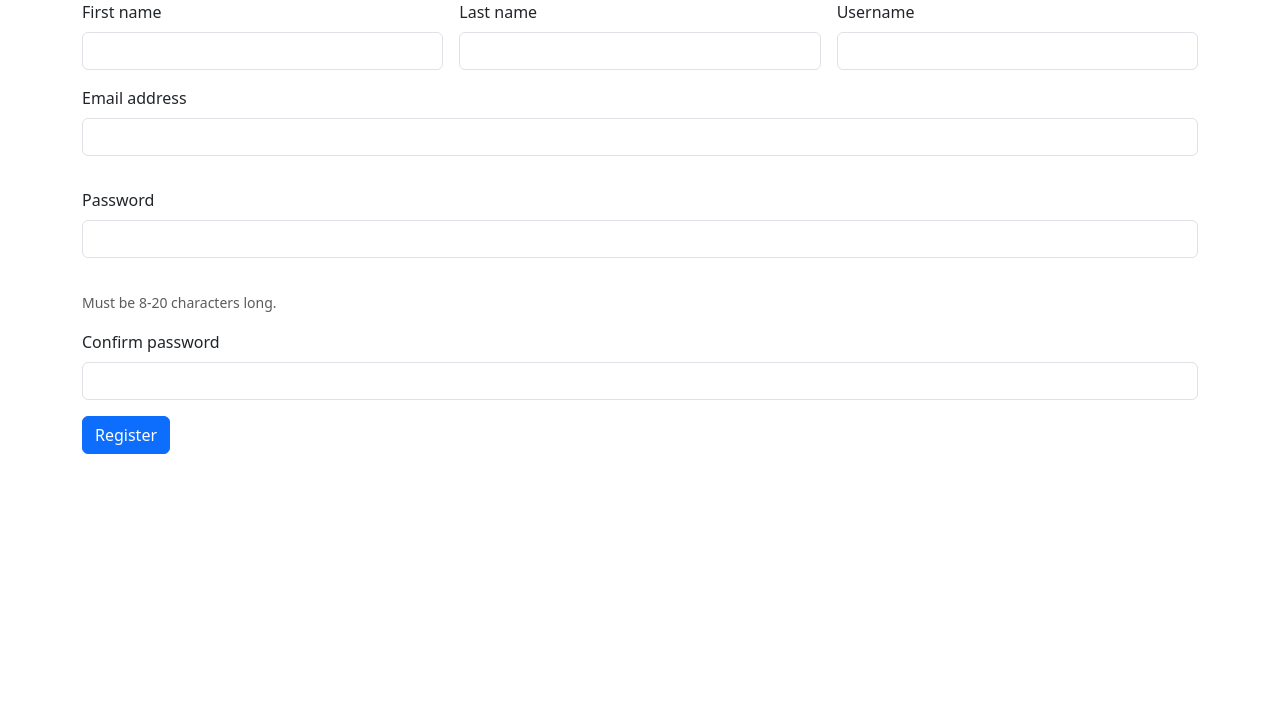
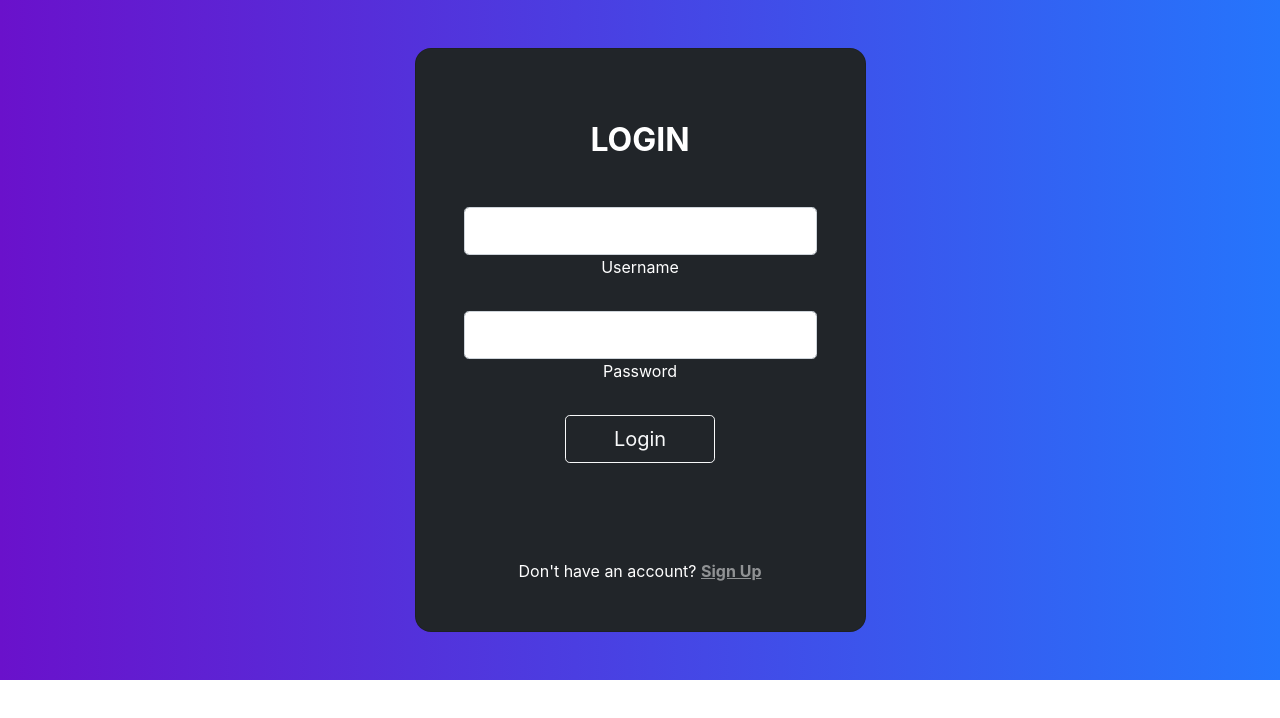
Before and after one commit to 203720/client, a React (Create React App) app: page / in a window 1280 px wide. Shown: the top 718 px of the page. Built offline with nearby package versions, Linux system fonts and the light colour scheme.

Commit message:
Add css to Login and Register

```diff
--- a/src/components/login/Login.css
+++ b/src/components/login/Login.css
@@ -0,0 +1,10 @@
+.gradient-custom {
+    /* fallback for old browsers */
+    background: #6a11cb;
+
+    /* Chrome 10-25, Safari 5.1-6 */
+    background: -webkit-linear-gradient(to right, rgba(106, 17, 203, 1), rgba(37, 117, 252, 1));
+
+    /* W3C, IE 10+/ Edge, Firefox 16+, Chrome 26+, Opera 12+, Safari 7+ */
+    background: linear-gradient(to right, rgba(106, 17, 203, 1), rgba(37, 117, 252, 1))
+  }
--- a/src/components/login/Login.js
+++ b/src/components/login/Login.js
@@ -1,4 +1,6 @@
 import axios from "axios";
+import './Login.css';
+import Register from '../register/Register';
 
 function Login() {
 
@@ -10,39 +12,91 @@
     }
 
     axios.post("http://localhost:8000/api/v1/login",postData, {Headers:{"Content-Type":"Application/json",},}).then((response) => {
+      alert("Bienvenido");
       console.log(response.data.token);
+
     }).catch((error) => {
+      alert(error.data);
       console.log(error.data.password[0]);
       console.log(error.data.username[0]);
     })
   };
 
   return (
+
+    <div>
+      <section class="gradient-custom">
+        <div class="container py-5 h-100">
+          <div class="row d-flex justify-content-center align-items-center h-100">
+            <div class="col-12 col-md-8 col-lg-6 col-xl-5">
+              <div class="card bg-dark text-white" style={{'border-radius': '1rem'}}>
+                <div class="card-body p-5 text-center">
+
+                  <div class="mb-md-5 mt-md-4 pb-5">
+
+                    <h2 class="fw-bold mb-2 text-uppercase">Login</h2>
+                    <p class="text-white-50 mb-5"></p>
+
+                    <div class="form-outline form-white mb-4">
+                      <input type="text" id="username" class="form-control form-control-lg" required/>
+                      <label class="form-label" for="typeEmailX">Username</label>
+                    </div>
+
+                    <div class="form-outline form-white mb-4">
+                      <input type="password" class="form-control form-control-lg" id="password" required />
+                      <label class="form-label" for="typePasswordX">Password</label>
+                    </div>
+
+                    <button class="btn btn-outline-light btn-lg px-5" type="submit" onClick={consume_login}>Login</button>
+
+                  </div>
+
+                  <div>
+                    <p class="mb-0">Don't have an account? <a href="." class="text-white-50 fw-bold">Sign Up</a></p>
+                  </div>
+
+                </div>
+              </div>
+            </div>
+          </div>
+        </div>
+        <div>
+        </div>
+      </section>
+    </div>
+
+
+
+
+
     // <div>
     //   <header className="App-header">
     //     <button onClick={consume_login}> Login </button>
     //   </header>
     // </div>
 
-    <div class = "container">
-        <div class="row g-3">
+    // <div class = "container">
+    //     <div class="row g-3">
 
-          <div class="col-md-4">
-              <label class="form-label">Username</label>
-              <div class="input-group has-validation">
-              <input type="text" class="form-control" id="username" aria-describedby="inputGroupPrepend" required/>
-              </div>
-          </div>
-          <div class="mb-3">
-              <label for="exampleInputPassword1" class="form-label">Password</label>
-              <input type="password" class="form-control" id="password" required/>
-          </div>
-        </div>
-          <header className="App-header">
-          <button type="submit" class="btn btn-primary" onClick={consume_login}>Register</button>
-              {/* <button onClick={consume_register}> Register </button> */}
-          </header>
-    </div>
+    //       <div class="col-md-4">
+    //           <label class="form-label">Username</label>
+    //           <div class="input-group has-validation">
+    //           <input type="text" class="form-control" id="username" aria-describedby="inputGroupPrepend" required/>
+    //           </div>
+    //       </div>
+    //       <div class="mb-3">
+    //           <label for="exampleInputPassword1" class="form-label">Password</label>
+    //           <input type="password" class="form-control" id="password" required/>
+    //       </div>
+    //     </div>
+    //       <header className="App-header">
+    //       <button type="submit" class="btn btn-primary" onClick={consume_login}>Register</button>
+    //           {/* <button onClick={consume_register}> Register </button> */}
+    //       </header>
+    // </div>
+
+
+
   );
 
 };
--- a/src/components/register/Register.css
+++ b/src/components/register/Register.css
@@ -0,0 +1,12 @@
+.gradient-custom {
+    /* fallback for old browsers */
+    background: #6a11cb;
+
+    /* Chrome 10-25, Safari 5.1-6 */
+    background: -webkit-linear-gradient(to right, rgba(106, 17, 203, 1), rgba(37, 117, 252, 1));
+
+    /* W3C, IE 10+/ Edge, Firefox 16+, Chrome 26+, Opera 12+, Safari 7+ */
+    background: linear-gradient(to right, rgba(106, 17, 203, 1), rgba(37, 117, 252, 1))
+
+
+  }
--- a/src/components/register/Register.js
+++ b/src/components/register/Register.js
@@ -1,4 +1,5 @@
 import axios from "axios";
+import './Register.css';
 
 function Register(){
     const consume_register=()=> {
@@ -22,70 +23,65 @@
       }
 
     return (
-        <div class="container">
-           {/* <div>
-            <div className="box">
-                <form>
-                    <label>Username:</label>
-                    <input class="input is-info" type="text" id="username" required/>
-                    <label>Password:</label>
-                    <input class="input is-info" type="password" id="password" required/>
-                    <label>Password2:</label>
-                    <input class="input is-info" type="password" id="password2" required/>
-                    <label>Email:</label>
-                    <input class="input is-info" type="text" id="email" required/>
-                    <label>FirstName:</label>
-                    <input class="input is-info" type="text" id='first_name' required/>
-                    <label>LastName:</label>
-                    <input class="input is-info" type="text" id='last_name' required/>
+        <div >
+            <section class="gradient-custom"  >
+                <div class="container py5 " style={{'bottom':'5px'}}>
+                <div class="row justify-content-center align-items-center">
+                    <div class="col-6 col-md-12 col-lg-6 "  >
+                    <div class="card bg-dark text-white" style={{'border-radius': '1rem'}}>
+                        <div class="card-body p-5 text-center">
 
+                        <div class="mb-md-5 mt-md-4 pb-5">
 
-                </form>
-            </div>
-           </div> */}
-           <div class="row g-3">
+                            <h2 class="fw-bold mb-2 text-uppercase">Register</h2>
+                            <p class="text-white-50 mb-5"></p>
 
-           <div class="col-md-4">
-                <label class="form-label">First name</label>
-                <input type="text" class="form-control" id="first_name" required/>
+                            <div class="form-outline form-white mb-4">
+                            <input type="text" id="first_name" class="form-control form-control-lg" required/>
+                            <label class="form-label" for="typeEmailX">FirstName</label>
                             </div>
 
-            <div class="col-md-4">
-                <label class="form-label">Last name</label>
-                <input type="text" class="form-control" id="last_name" required/>
+                            <div class="form-outline form-white mb-4">
+                            <input type="text" id="last_name" class="form-control form-control-lg" required/>
+                            <label class="form-label" for="typeEmailX">LastName</label>
                             </div>
 
-            <div class="col-md-4">
-                <label class="form-label">Username</label>
-                <div class="input-group has-validation">
-                <input type="text" class="form-control" id="username" aria-describedby="inputGroupPrepend" required/>
+                            <div class="form-outline form-white mb-4">
+                            <input type="text" id="username" class="form-control form-control-lg" required/>
+                            <label class="form-label" for="typeEmailX">Username</label>
+                            </div>
+
+                            <div class="form-outline form-white mb-4">
+                                <input type="email" id="email" class="form-control form-control-lg" />
+                                <label class="form-label" for="typeEmailX">Email</label>
+                            </div>
+
+                            <div class="form-outline form-white mb-4">
+                            <input type="password" class="form-control form-control-lg" id="password" required />
+                            <label class="form-label" for="typePasswordX">Password</label>
+                            </div>
+
+                            <div class="form-outline form-white mb-4">
+                            <input type="password" class="form-control form-control-lg" id="password2" required />
+                            <label class="form-label" for="typePasswordX">Password2</label>
+                            </div>
+
+                            <button class="btn btn-outline-light btn-lg px-5" type="submit" onClick={consume_register}>Register</button>
+
+                        </div>
+
+                        <div>
+                            <p class="mb-0">Have an account? <a href="." class="text-white-50 fw-bold">LogIn</a></p>
+                        </div>
+
                         </div>
                     </div>
-            <div class="mb-3">
-                <label for="exampleInputEmail1" class="form-label">Email address</label>
-                <input type="email" class="form-control" id="email" aria-describedby="emailHelp" required/>
-                {/* <div id="emailHelp" class="form-text">We'll never share your email with anyone else.</div> */}
                     </div>
-            <div class="mb-3">
-                <label for="exampleInputPassword1" class="form-label">Password</label>
-                <input type="password" class="form-control" id="password" required/>
                 </div>
-            <div class="col-auto">
-                <span id="passwordHelpInline" class="form-text">
-                Must be 8-20 characters long.
-                </span>
                 </div>
-            <div class="mb-3">
-                <label for="exampleInputPassword1" class="form-label">Confirm password</label>
-                <input type="password" class="form-control" id="password2" required/>
+                <div>
                 </div>
-            {/* <button type="submit" class="btn btn-primary">Submit</button> */}
-            </div>
-
-           <header className="App-header">
-            <button type="submit" class="btn btn-primary" onClick={consume_register}>Register</button>
-               {/* <button onClick={consume_register}> Register </button> */}
-            </header>
+            </section>
         </div>
     );
 
--- a/src/index.js
+++ b/src/index.js
@@ -5,7 +5,6 @@
 import Register from './components/register/Register';
 // import App from './App';
 import reportWebVitals from './reportWebVitals';
-import 'bootstrap/dist/css/bootstrap.min.css';
 
 // Axios para back
 import axios from 'axios';
@@ -13,7 +12,7 @@
 ReactDOM.render(
   <React.StrictMode>
     {/* <App /> */}
-    <Register />
+    <Login />
   </React.StrictMode>,
   document.getElementById('root')
 );
```
Lines whose indentation alone changed are shown as unchanged.
